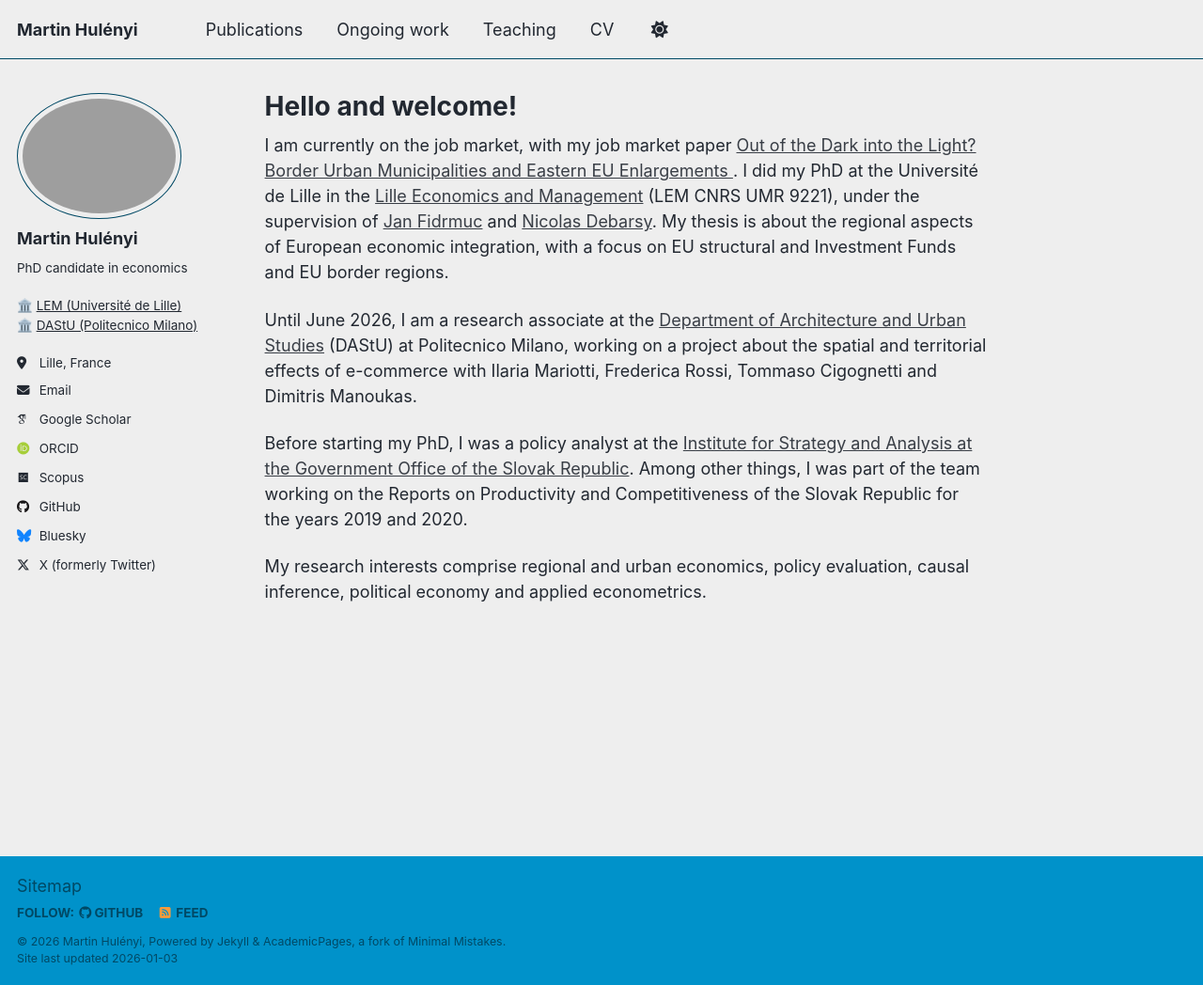
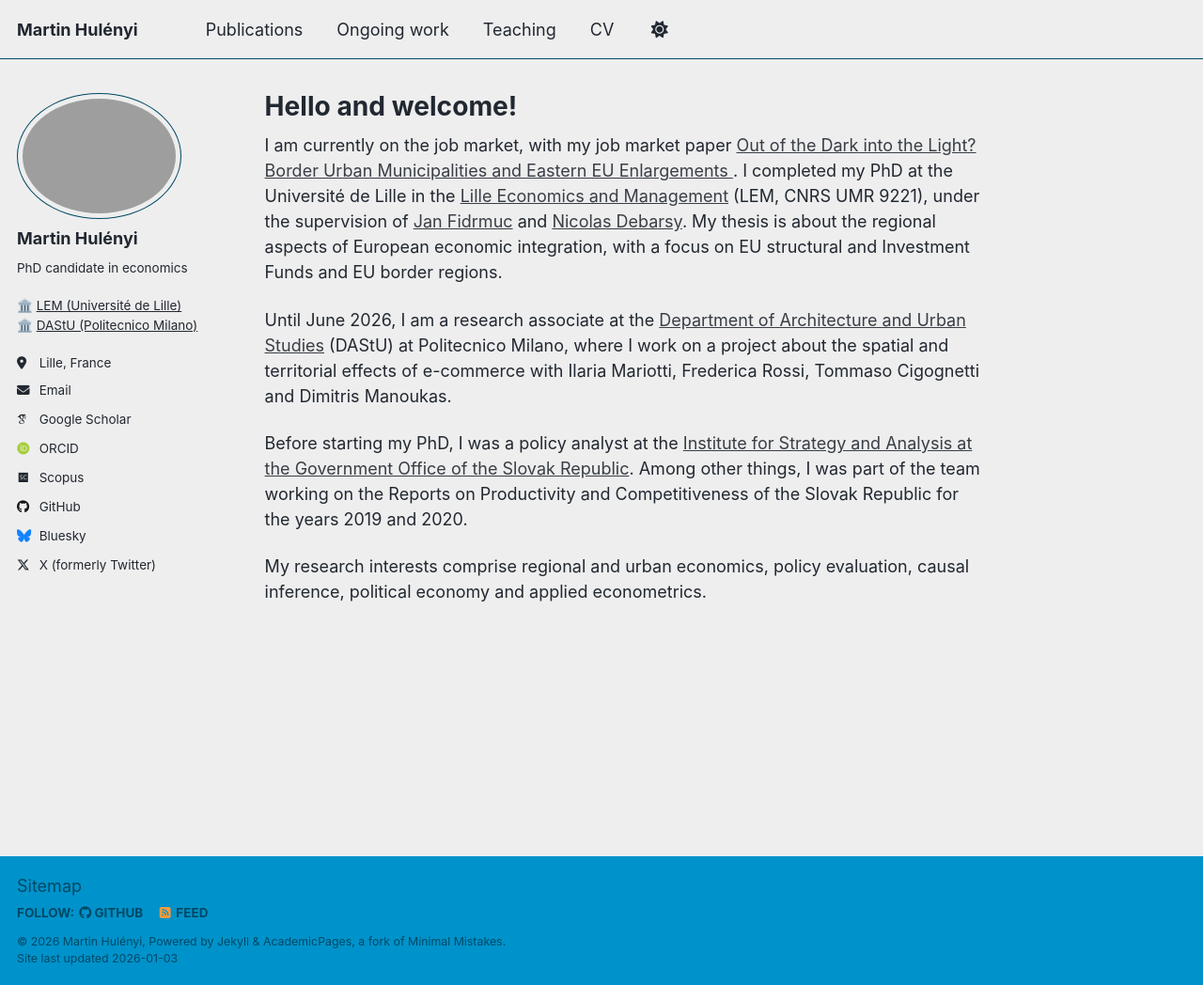
Before and after one commit to martinhulenyi/martinhulenyi.github.io, a Jekyll site: the page built from _pages/about.md, in a window 1280 px wide and 1048 px high. Shown: the whole window at 94% size. Built offline with Jekyll 4.4.1, drawn with Linux system fonts in a browser that asks for light colours; some web fonts are replaced; a script that is not in the unit is left out.

Commit message:
Update about.md

```diff
--- a/_pages/about.md
+++ b/_pages/about.md
@@ -6,9 +6,9 @@ redirect_from:
   - /about/
   - /about.html
 ---
-I am currently on the job market, with my job market paper <a href="https://martinhulenyi.github.io/files/borders_enlargement_jmp.pdf" target="_blank" rel="noopener">  Out of the Dark into the Light? Border Urban Municipalities and Eastern EU Enlargements </a>. I did my PhD at the Université de Lille in the <a href="https://lem.univ-lille.fr/" target="_blank" rel="noopener">Lille Economics and Management</a> (LEM CNRS UMR 9221), under the supervision of <a href="https://fidrmuc.net" target="_blank" rel="noopener">Jan Fidrmuc</a> and <a href="https://sites.google.com/view/nicolasdebarsy/" target="_blank" rel="noopener">Nicolas Debarsy</a>. My thesis is about the regional aspects of  European economic integration, with a focus on EU structural and Investment Funds and EU border regions.
+I am currently on the job market, with my job market paper <a href="https://martinhulenyi.github.io/files/borders_enlargement_jmp.pdf" target="_blank" rel="noopener">  Out of the Dark into the Light? Border Urban Municipalities and Eastern EU Enlargements </a>. I completed my PhD at the Université de Lille in the <a href="https://lem.univ-lille.fr/" target="_blank" rel="noopener">Lille Economics and Management</a> (LEM, CNRS UMR 9221), under the supervision of <a href="https://fidrmuc.net" target="_blank" rel="noopener">Jan Fidrmuc</a> and <a href="https://sites.google.com/view/nicolasdebarsy/" target="_blank" rel="noopener">Nicolas Debarsy</a>. My thesis is about the regional aspects of  European economic integration, with a focus on EU structural and Investment Funds and EU border regions.
 
-Until June 2026, I am a research associate at the <a href="https://www.dastu.polimi.it/en" target="_blank" rel="noopener">Department of Architecture and Urban Studies</a> (DAStU) at Politecnico Milano, working on a project about the spatial and territorial effects of e-commerce with Ilaria Mariotti, Frederica Rossi, Tommaso Cigognetti and Dimitris Manoukas.
+Until June 2026, I am a research associate at the <a href="https://www.dastu.polimi.it/en" target="_blank" rel="noopener">Department of Architecture and Urban Studies</a> (DAStU) at Politecnico Milano, where I  work on a project about the spatial and territorial effects of e-commerce with Ilaria Mariotti, Frederica Rossi, Tommaso Cigognetti and Dimitris Manoukas.
 
 Before starting my PhD, I was a policy analyst at the <a href="https://isa.gov.sk/" target="_blank" rel="noopener">Institute for Strategy and Analysis at the Government Office of the Slovak Republic</a>. Among other things, I was part of the team working on the Reports on Productivity and Competitiveness of the Slovak Republic for the years 2019 and 2020.
 
```
